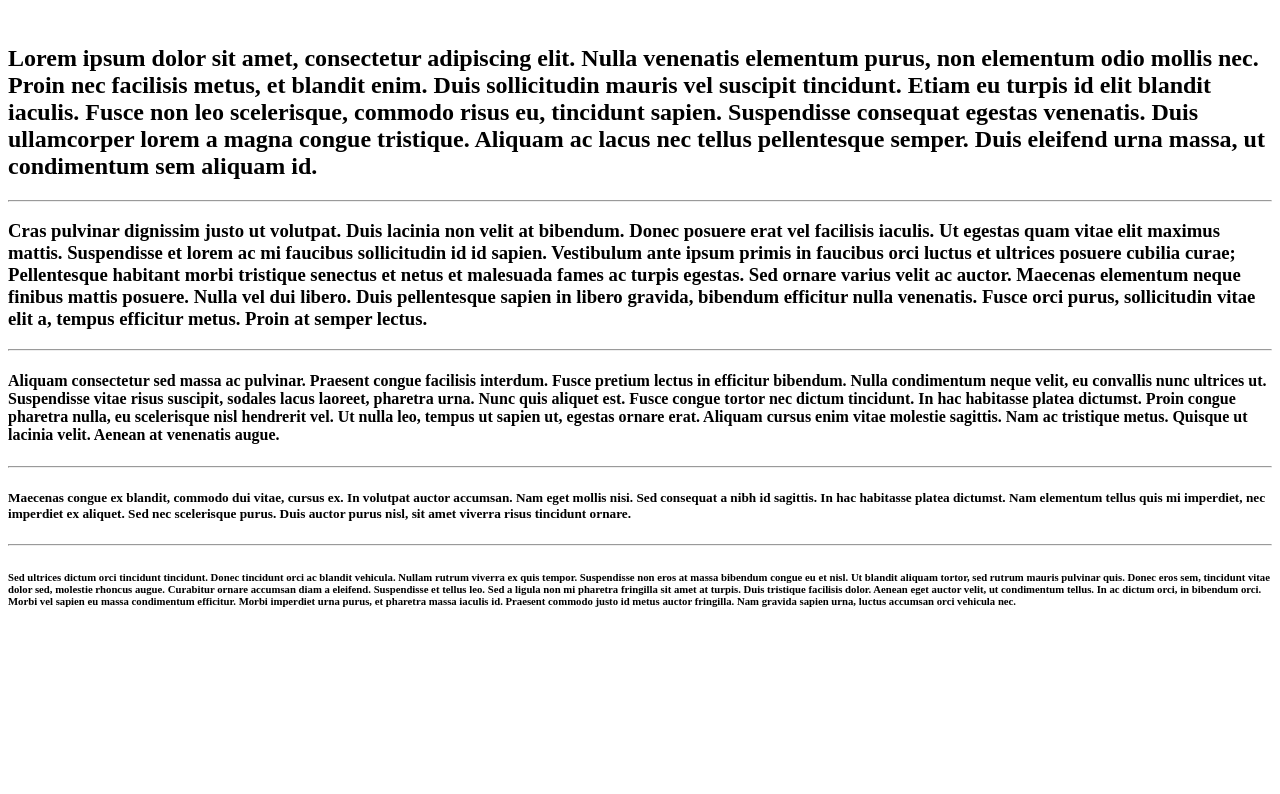
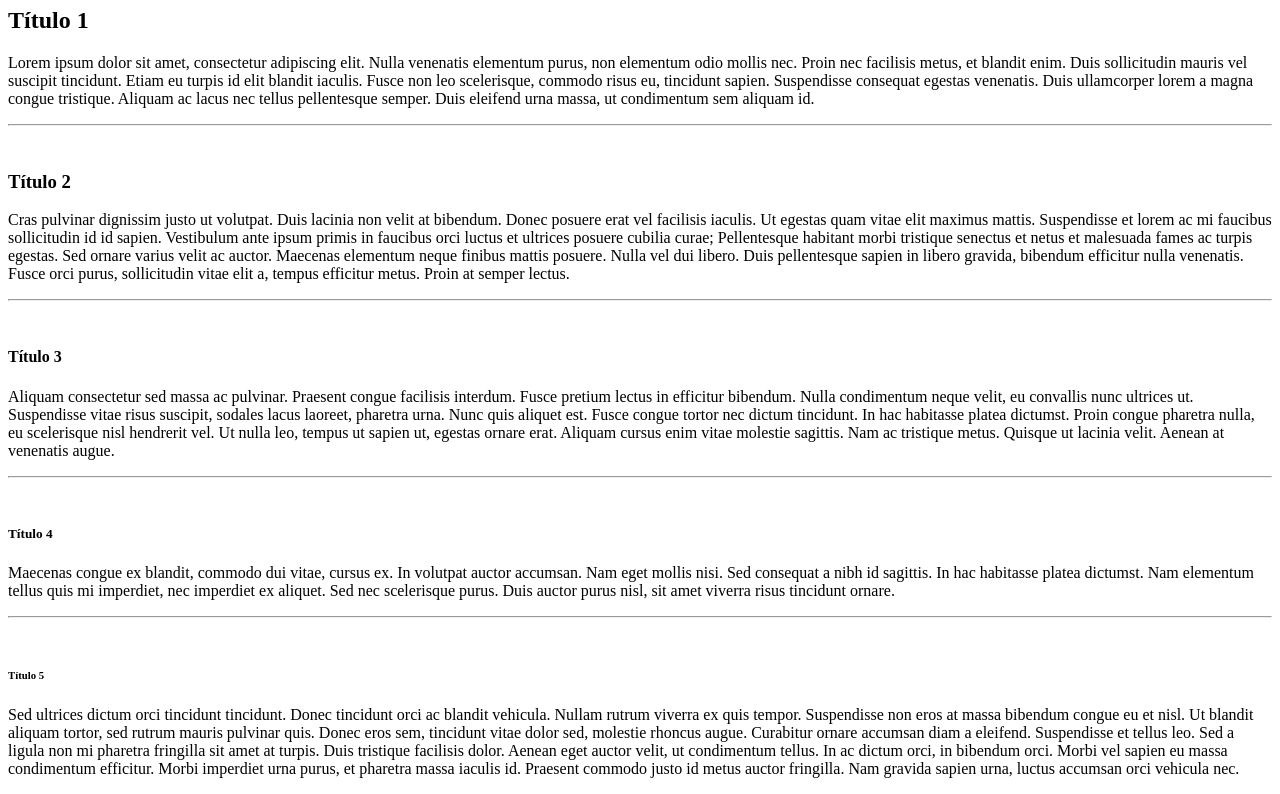
Before and after one commit to 1TDSJ-21/exercicio-fixacao, a plain HTML site: page index.html in a window 1280 px wide. Shown: the part 73-867 px from the top of the page. Before the commit the page ends 800 px from the top, so only its background shows below. Drawn offline with Linux system fonts and the light colour scheme.

Commit message:
Adicionando o exercício e o README.md

```diff
--- a/index.html
+++ b/index.html
@@ -2,53 +2,61 @@
 <html lang="pt-br" dir="ltr">
     <head>
         <meta charset="UTF-8">
-        <meta name="viewport" content="width=device-width, inital-scale=1.0">
+        <meta name="viewport" content="width=device-width, initial-scale=1.0">
+        <title>Exercício Fixação</title>
     </head>
     <body>
-        <title>Exercício de fixação</title>
-        <h1>Textos em Latim</h1>
+        <h1>Textos</h1>
+        <h2>Título 1</h2>
+        <p> Lorem ipsum dolor sit amet, consectetur adipiscing elit. Nulla venenatis elementum purus, non elementum odio
+            mollis nec. Proin nec facilisis metus, et blandit enim. Duis sollicitudin mauris vel suscipit tincidunt.
+            Etiam eu turpis id elit blandit iaculis. Fusce non leo scelerisque, commodo risus eu, tincidunt sapien.
+            Suspendisse consequat egestas venenatis. Duis ullamcorper lorem a magna congue tristique. Aliquam ac lacus
+            nec tellus pellentesque semper. Duis eleifend urna massa, ut condimentum sem aliquam id.</p>
+
+        <hr>
         <br>
-        <p>
-            <h2>Lorem ipsum dolor sit amet, consectetur adipiscing elit.
-            Nulla venenatis elementum purus, non elementum odio mollis nec.
-            Proin nec facilisis metus, et blandit enim. Duis sollicitudin mauris vel suscipit tincidunt.
-            Etiam eu turpis id elit blandit iaculis. Fusce non leo scelerisque, commodo risus eu, tincidunt sapien.
-            Suspendisse consequat egestas venenatis. Duis ullamcorper lorem a magna congue tristique.
-            Aliquam ac lacus nec tellus pellentesque semper. Duis eleifend urna massa, ut condimentum sem aliquam id.</h2>
-        </p>
+
+        <h3>Título 2</h3>
+        <p> Cras pulvinar dignissim justo ut volutpat. Duis lacinia non velit at bibendum. Donec posuere erat vel
+            facilisis iaculis. Ut egestas quam vitae elit maximus mattis. Suspendisse et lorem ac mi faucibus
+            sollicitudin id id sapien. Vestibulum ante ipsum primis in faucibus orci luctus et ultrices posuere cubilia
+            curae; Pellentesque habitant morbi tristique senectus et netus et malesuada fames ac turpis egestas. Sed
+            ornare varius velit ac auctor. Maecenas elementum neque finibus mattis posuere. Nulla vel dui libero. Duis
+            pellentesque sapien in libero gravida, bibendum efficitur nulla venenatis. Fusce orci purus, sollicitudin
+            vitae elit a, tempus efficitur metus. Proin at semper lectus.</p>
+
         <hr>
-        <p>
-           <h3>Cras pulvinar dignissim justo ut volutpat. Duis lacinia non velit at bibendum. Donec posuere erat vel facilisis iaculis.
-            Ut egestas quam vitae elit maximus mattis. Suspendisse et lorem ac mi faucibus sollicitudin id id sapien.
-            Vestibulum ante ipsum primis in faucibus orci luctus et ultrices posuere cubilia curae;
-            Pellentesque habitant morbi tristique senectus et netus et malesuada fames ac turpis egestas. Sed ornare varius velit ac auctor.
-            Maecenas elementum neque finibus mattis posuere. Nulla vel dui libero.
-            Duis pellentesque sapien in libero gravida, bibendum efficitur nulla venenatis.
-            Fusce orci purus, sollicitudin vitae elit a, tempus efficitur metus. Proin at semper lectus.</h3>
-        </p>
+        <br>
+
+        <h4>Título 3</h4>
+        <p> Aliquam consectetur sed massa ac pulvinar. Praesent congue facilisis interdum. Fusce pretium lectus in
+            efficitur bibendum. Nulla condimentum neque velit, eu convallis nunc ultrices ut. Suspendisse vitae risus
+            suscipit, sodales lacus laoreet, pharetra urna. Nunc quis aliquet est. Fusce congue tortor nec dictum
+            tincidunt. In hac habitasse platea dictumst. Proin congue pharetra nulla, eu scelerisque nisl hendrerit vel.
+            Ut nulla leo, tempus ut sapien ut, egestas ornare erat. Aliquam cursus enim vitae molestie sagittis. Nam ac
+            tristique metus. Quisque ut lacinia velit. Aenean at venenatis augue.</p>
+
         <hr>
-        <p>
-           <h4>Aliquam consectetur sed massa ac pulvinar. Praesent congue facilisis interdum. Fusce pretium lectus in efficitur bibendum.
-            Nulla condimentum neque velit, eu convallis nunc ultrices ut. Suspendisse vitae risus suscipit, sodales lacus laoreet, pharetra urna.
-            Nunc quis aliquet est. Fusce congue tortor nec dictum tincidunt. In hac habitasse platea dictumst.
-            Proin congue pharetra nulla, eu scelerisque nisl hendrerit vel. Ut nulla leo, tempus ut sapien ut, egestas ornare erat.
-            Aliquam cursus enim vitae molestie sagittis. Nam ac tristique metus. Quisque ut lacinia velit. Aenean at venenatis augue.</h4>
-        </p>
+        <br>
+
+        <h5>Título 4</h5>
+        <p> Maecenas congue ex blandit, commodo dui vitae, cursus ex. In volutpat auctor accumsan. Nam eget mollis nisi.
+            Sed consequat a nibh id sagittis. In hac habitasse platea dictumst. Nam elementum tellus quis mi imperdiet,
+            nec imperdiet ex aliquet. Sed nec scelerisque purus. Duis auctor purus nisl, sit amet viverra risus
+            tincidunt ornare.</p>
+
         <hr>
-        <p>
-            <h5>Maecenas congue ex blandit, commodo dui vitae, cursus ex. In volutpat auctor accumsan. Nam eget mollis nisi.
-            Sed consequat a nibh id sagittis. In hac habitasse platea dictumst. Nam elementum tellus quis mi imperdiet, nec imperdiet ex aliquet.
-            Sed nec scelerisque purus. Duis auctor purus nisl, sit amet viverra risus tincidunt ornare.</h5>
-        </p>
-        <hr>
-        <p>
-            <h6>Sed ultrices dictum orci tincidunt tincidunt. Donec tincidunt orci ac blandit vehicula. Nullam rutrum viverra ex quis tempor.
-            Suspendisse non eros at massa bibendum congue eu et nisl. Ut blandit aliquam tortor, sed rutrum mauris pulvinar quis.
-            Donec eros sem, tincidunt vitae dolor sed, molestie rhoncus augue. Curabitur ornare accumsan diam a eleifend.
-            Suspendisse et tellus leo. Sed a ligula non mi pharetra fringilla sit amet at turpis. Duis tristique facilisis dolor.
-            Aenean eget auctor velit, ut condimentum tellus. In ac dictum orci, in bibendum orci. Morbi vel sapien eu massa condimentum efficitur.
-            Morbi imperdiet urna purus, et pharetra massa iaculis id. Praesent commodo justo id metus auctor fringilla.
-            Nam gravida sapien urna, luctus accumsan orci vehicula nec.</h6>
-        </p>
+        <br>
+
+        <h6>Título 5</h6>
+        <p> Sed ultrices dictum orci tincidunt tincidunt. Donec tincidunt orci ac blandit vehicula. Nullam rutrum
+            viverra ex quis tempor. Suspendisse non eros at massa bibendum congue eu et nisl. Ut blandit aliquam tortor, sed
+            rutrum mauris pulvinar quis. Donec eros sem, tincidunt vitae dolor sed, molestie rhoncus augue. Curabitur
+            ornare accumsan diam a eleifend. Suspendisse et tellus leo. Sed a ligula non mi pharetra fringilla sit amet
+            at turpis. Duis tristique facilisis dolor. Aenean eget auctor velit, ut condimentum tellus. In ac dictum
+            orci, in bibendum orci. Morbi vel sapien eu massa condimentum efficitur. Morbi imperdiet urna purus, et
+            pharetra massa iaculis id. Praesent commodo justo id metus auctor fringilla. Nam gravida sapien urna,
+            luctus accumsan orci vehicula nec.</p>
     </body>
 </html>
```
Also changed, not shown: 1 other file.
